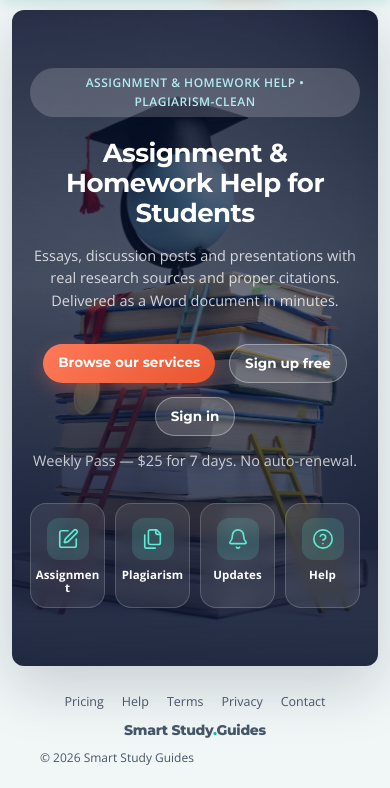
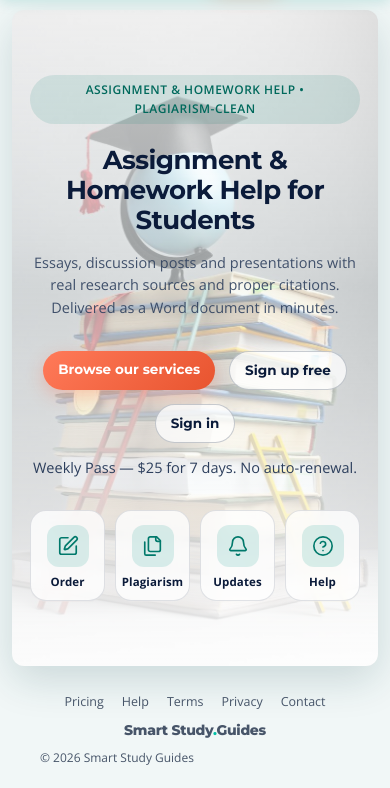
Before and after one commit to akyida001-lgtm/Smart-Study-Guides, a Flask app: page / in a window 390 px wide. Shown: the part 56-844 px from the top of the page. Run offline with Flask 3, Linux system fonts and the light colour scheme; parts of the project's set-up code (start-up, migrations or seed data) failed here and were passed over; some libraries are stand-ins or nearby versions.

Commit message:
Home hero (phones): veil, text and tiles follow the light/dark toggle; shorter Order label

```diff
--- a/flask_app/templates/home.html
+++ b/flask_app/templates/home.html
@@ -121,13 +121,29 @@ body:has(.container.landing-fill){display:flex;flex-direction:column;min-height:
 .container.landing-fill .landing-hero{flex:1 0 auto;display:flex;align-items:center;justify-content:center;margin-bottom:16px;}
 .container.landing-fill .landing-hero-inner{width:100%;}
 .container.landing-fill .site-footer{margin-top:0;}
-/* wallpaper photo: phones only, under a dark blue veil so the text stays easy to read */
+/* wallpaper photo: phones only. The veil, text and tiles follow the light / dark toggle. */
 @media(max-width:700px){
-  html body .container.landing-fill .landing-hero{
+  html body .container.landing-fill .landing-hero{animation:none !important;}
+  /* dark */
+  html[data-theme="dark"] body .container.landing-fill .landing-hero{
     background:linear-gradient(180deg,rgba(7,16,44,.80) 0%,rgba(9,22,56,.60) 42%,rgba(7,16,44,.88) 100%),
                url("{{ url_for('static', filename='img/hero-books.jpg') }}") center 30%/cover no-repeat #0d1e3a !important;
-    animation:none !important;
   }
+  /* light */
+  html:not([data-theme="dark"]) body .container.landing-fill .landing-hero{
+    background:linear-gradient(180deg,rgba(255,255,255,.80) 0%,rgba(244,250,252,.62) 42%,rgba(255,255,255,.90) 100%),
+               url("{{ url_for('static', filename='img/hero-books.jpg') }}") center 30%/cover no-repeat #eef6f8 !important;
+    color:#0b1b3a !important;
+    box-shadow:0 14px 40px rgba(0,60,70,.16) !important;
+  }
+  html:not([data-theme="dark"]) body .container.landing-fill .landing-hero h1{color:#0b1b3a !important;}
+  html:not([data-theme="dark"]) body .container.landing-fill .landing-hero .landing-sub{color:#2c3e5c !important;}
+  html:not([data-theme="dark"]) body .container.landing-fill .landing-hero .landing-note{color:#2c3e5c !important;}
+  html:not([data-theme="dark"]) body .container.landing-fill .landing-hero .landing-eyebrow{background:rgba(0,121,107,.12) !important;color:#00695c !important;border-color:rgba(0,121,107,.25) !important;}
+  html:not([data-theme="dark"]) body .container.landing-fill .landing-hero .btn.ghost-light{background:rgba(255,255,255,.75) !important;color:#0b1b3a !important;border:1.5px solid rgba(11,27,58,.22) !important;}
+  html:not([data-theme="dark"]) body .container.landing-fill .landing-hero .lh-tile{background:rgba(255,255,255,.78);border-color:rgba(11,27,58,.12);color:#0b1b3a !important;}
+  html:not([data-theme="dark"]) body .container.landing-fill .landing-hero .lh-tile:hover{background:#fff;border-color:rgba(0,150,136,.55);box-shadow:0 14px 30px -12px rgba(0,60,70,.35),0 0 0 1px rgba(0,150,136,.25);}
+  html:not([data-theme="dark"]) body .container.landing-fill .landing-hero .lh-ic{background:rgba(0,150,136,.14);color:#00796b;}
 }
 /* quick-link tiles */
 .lh-tiles{display:grid;grid-template-columns:repeat(4,minmax(0,1fr));gap:10px;max-width:440px;margin:30px auto 0;}
@@ -164,7 +180,7 @@ body:has(.container.landing-fill){display:flex;flex-direction:column;min-height:
     {% if not (user and user.is_authenticated) %}
       <p class="landing-note">Weekly Pass — $25 for 7 days. No auto-renewal.</p>
       <nav class="lh-tiles" aria-label="Quick links">
-        <a class="lh-tile" style="--i:0" href="{{ url_for('main.assignment_order') }}"><span class="lh-ic">{{ icon('assign') }}</span><span class="lh-lb">Assignment</span></a>
+        <a class="lh-tile" style="--i:0" href="{{ url_for('main.assignment_order') }}"><span class="lh-ic">{{ icon('assign') }}</span><span class="lh-lb">Order</span></a>
         <a class="lh-tile" style="--i:1" href="{{ url_for('main.plagiarism_checker') }}"><span class="lh-ic">{{ icon('files') }}</span><span class="lh-lb">Plagiarism</span></a>
         <a class="lh-tile" style="--i:2" href="/updates"><span class="lh-ic">{{ icon('bell') }}</span><span class="lh-lb">Updates</span></a>
         <a class="lh-tile" style="--i:3" href="{{ url_for('main.help_page') }}"><span class="lh-ic">{{ icon('help') }}</span><span class="lh-lb">Help</span></a>
```
